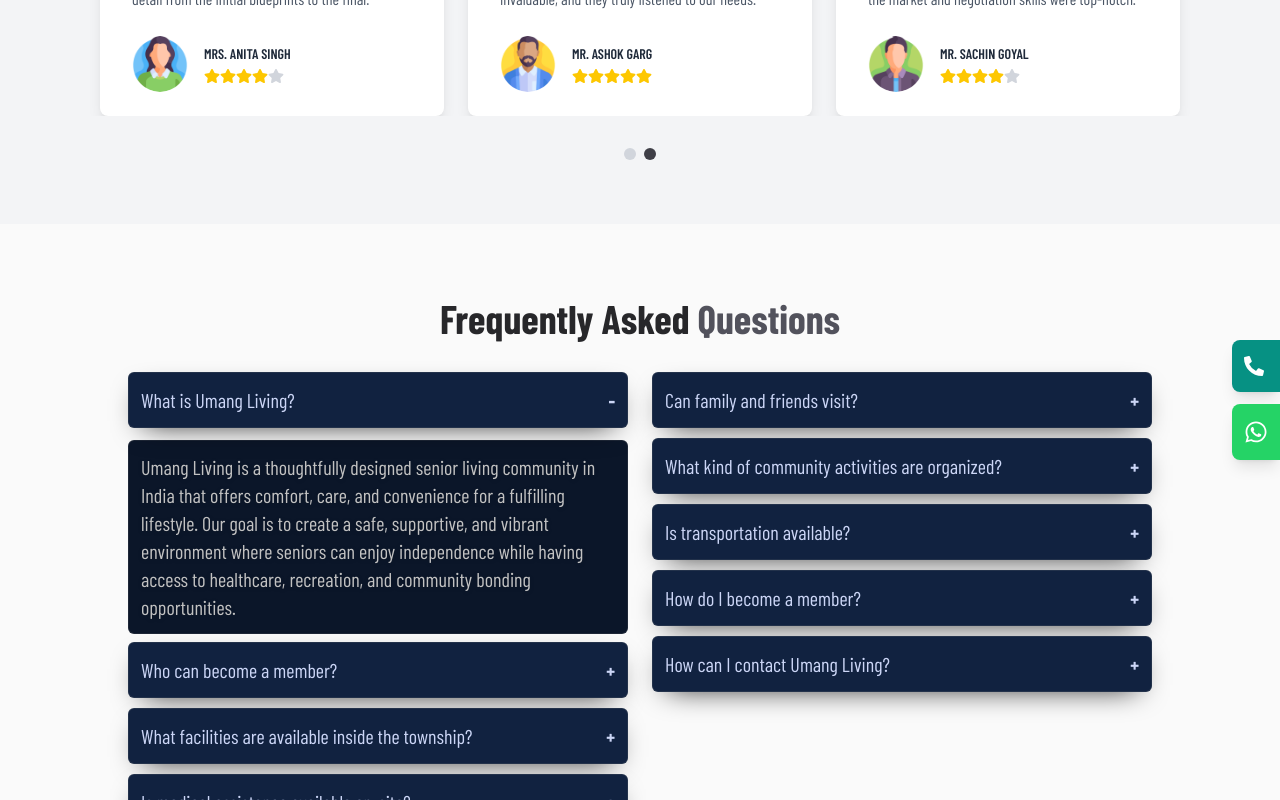
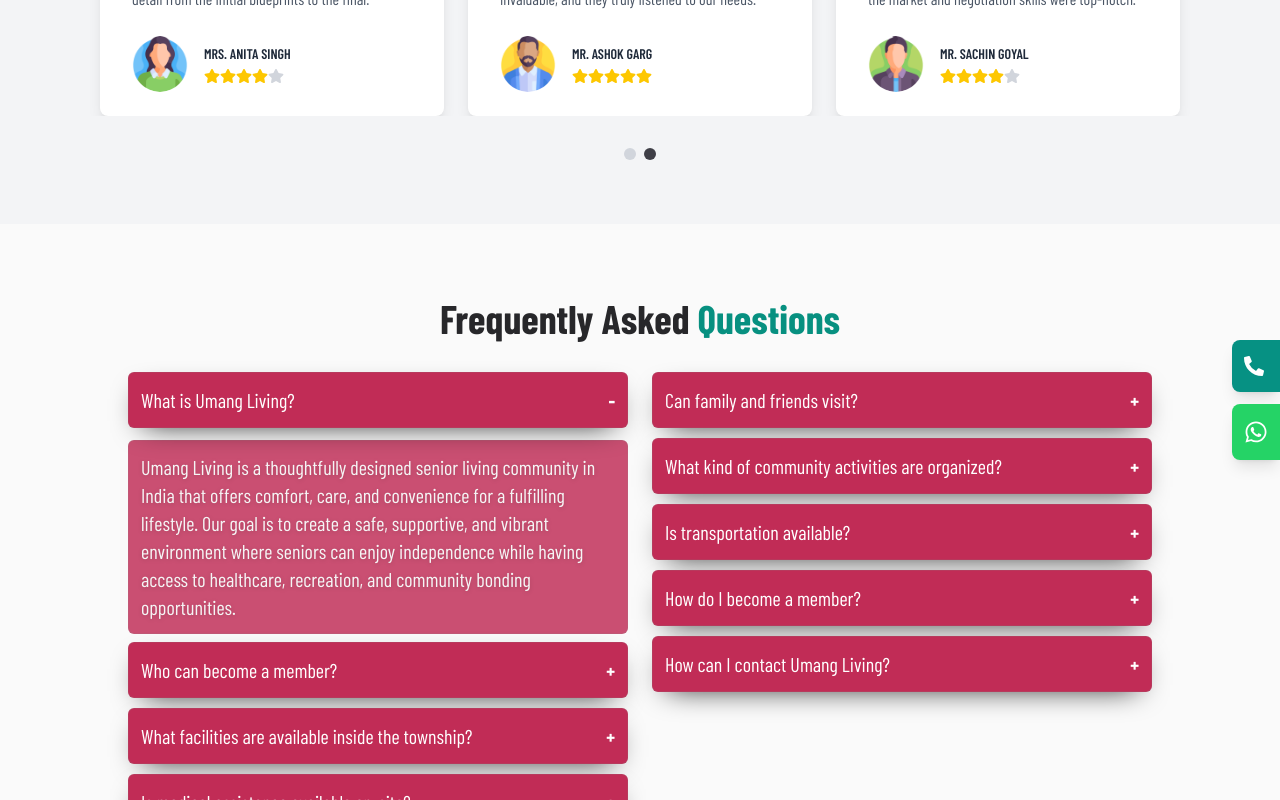
Before and after one commit to social-hue/umang, a Next.js app: page / in a window 1280 px wide. Both pictures are taken after a click on the button "What is Umang Living?". Shown: the part 1615-2415 px from the top of the page. Built offline with nearby package versions, Linux system fonts and the light colour scheme; a web font is replaced by a local one.

Commit message:
version-9.0.0

```diff
--- a/app/components/Footer.jsx
+++ b/app/components/Footer.jsx
@@ -145,7 +145,7 @@
         {/* Bottom Bar */}
         <div className="text-[#999] flex justify-between main_width py-4 text-center border-t border-dashed border-[#333] md:text-[17px]">
           <p>
-            <span className="text-[#f04f67] font-bold">UMANG LIVING</span>{" "}
+            <span className="text-[#f04f67] font-bold">UMANG LIVING SCL PVT Ltd.</span>{" "}
             COPYRIGHT. ALL RIGHTS RESERVED.
           </p>
           <p className="mt-1 lg:flex items-center gap-2 text-[18px] hidden">
--- a/app/components/Home/Banner/Banner.jsx
+++ b/app/components/Home/Banner/Banner.jsx
@@ -14,26 +14,26 @@
     subheadline: "Because every age deserves new beginnings",
     description: "A Unique Senior Independent Living Community for the 55+ Generation"
   },
-  {
-    id: 2,
-    image: "/something8.png",
-    headline: "Where Comfort Meets Community",
-    subheadline: "Thoughtfully designed spaces for joyful living",
-    description: "Experience luxury senior living with modern amenities and warm companionship"
-  },
-  {
-    id: 3,
-    image: "/banner.png",
-    headline: "Wellness & Wellness",
-    subheadline: "Your health is our priority",
-    description: "Round-the-clock healthcare services and wellness programs designed for seniors"
-  },
+  // {
+  //   id: 2,
+  //   image: "/something8.png",
+  //   headline: "Where Comfort Meets Community",
+  //   subheadline: "Thoughtfully designed spaces for joyful living",
+  //   description: "Experience luxury senior living with modern amenities and warm companionship"
+  // },
+  // {
+  //   id: 3,
+  //   image: "/banner.png",
+  //   headline: "Wellness & Wellness",
+  //   subheadline: "Your health is our priority",
+  //   description: "Round-the-clock healthcare services and wellness programs designed for seniors"
+  // },
   {
     id: 4,
     image: "/something7.jpg",
-    headline: "Culinary Delights",
-    subheadline: "Nutritious meals that taste like home",
-    description: "Wholesome, flavorful meals tailored to senior health and taste preferences"
+    headline: "Wellness & Healthcare",
+    subheadline: "Your health is our priority",
+    description: "Round-the-clock healthcare services and wellness programs designed for seniors"
   },
   {
     id: 5,
--- a/app/components/faq/FAQSection.jsx
+++ b/app/components/faq/FAQSection.jsx
@@ -69,20 +69,12 @@
 ];
 
 export default function FAQSection() {
-  const [openFAQs, setOpenFAQs] = useState(new Set());
+  const [openIndex, setOpenIndex] = useState(null); // ✅ only one open
   const [showAllMobile, setShowAllMobile] = useState(false);
   const faqSectionRef = useRef(null);
 
   const toggleFAQ = (index) => {
-    setOpenFAQs((prev) => {
-      const newSet = new Set(prev);
-      if (newSet.has(index)) {
-        newSet.delete(index);
-      } else {
-        newSet.add(index);
-      }
-      return newSet;
-    });
+    setOpenIndex((prev) => (prev === index ? null : index));
   };
 
   const leftColumnFAQs = faqs.slice(0, 5);
@@ -90,33 +82,32 @@
 
   const handleToggleMobile = () => {
     if (showAllMobile) {
-      // scroll back to top of FAQs when collapsing
       faqSectionRef.current?.scrollIntoView({ behavior: "smooth" });
     }
     setShowAllMobile((prev) => !prev);
   };
 
   return (
-    <div className="bg-[#f8f8f8a7] py-8 md:py-14 lg:py-16 xl:py-16" ref={faqSectionRef}>
+    <div
+      className="bg-[#f8f8f8a7] py-8 md:py-14 lg:py-16 xl:py-16"
+      ref={faqSectionRef}
+    >
       <section className="w-[80%] mx-auto">
-        {/* Headings */}
+        {/* Heading */}
         <h2 className="text-zinc-800 font-bold text-[32px] text-center lg:text-[40px] 2xl:text-[42px] mb-6 whitespace-nowrap">
-          Frequently Asked <span className="text-zinc-600">Questions</span>
+          Frequently Asked <span className="text-[#079080]">Questions</span>
         </h2>
-        {/* <h3 className="text-zinc-800 font-sans font-semibold sm:text-[40px] md:text-[48px] lg:text-[50px] xl:text-[50px] leading-[1.1] tracking-[-0.045em] ml-[6%] md:ml-[6%] lg:ml-[6%] xl:ml-[6%] mb-8 md:mb-12 lg:mb-12 xl:mb-12 drop-shadow-md max-md:text-[32px]">
-          Some of the most common questions asked about Umang's Living
-        </h3> */}
 
         {/* FAQ Grid */}
         <div className="flex gap-1 md:gap-6 lg:gap-6 xl:gap-6 max-md:flex-col">
-          {/* Desktop/Laptop View */}
+          {/* Desktop/Laptop */}
           <div className="hidden md:flex flex-col flex-1">
             {leftColumnFAQs.map((faq, index) => (
               <FAQItem
                 key={index}
                 faq={faq}
                 index={index}
-                openFAQs={openFAQs}
+                openIndex={openIndex}
                 toggleFAQ={toggleFAQ}
               />
             ))}
@@ -129,21 +120,21 @@
                   key={actualIndex}
                   faq={faq}
                   index={actualIndex}
-                  openFAQs={openFAQs}
+                  openIndex={openIndex}
                   toggleFAQ={toggleFAQ}
                 />
               );
             })}
           </div>
 
-          {/* Mobile View */}
+          {/* Mobile */}
           <div className="flex flex-col md:hidden">
             {(showAllMobile ? faqs : faqs.slice(0, 5)).map((faq, index) => (
               <FAQItem
                 key={index}
                 faq={faq}
                 index={index}
-                openFAQs={openFAQs}
+                openIndex={openIndex}
                 toggleFAQ={toggleFAQ}
               />
             ))}
@@ -160,28 +151,25 @@
   );
 }
 
-/* Reusable FAQ Item Component */
-function FAQItem({ faq, index, openFAQs, toggleFAQ }) {
+/* FAQ Item Component */
+function FAQItem({ faq, index, openIndex, toggleFAQ }) {
+  const isOpen = openIndex === index;
   return (
     <div className="mb-2">
       <button
-        className={`w-full text-left p-3 text-[17px] md:text-[18px] lg:text-[20px]  text-[#ccd6f6] bg-[#112240] border border-[hsla(0,0%,51.4%,0.16)] rounded-md shadow-[0_10px_30px_-15px_rgba(0,0,0,1)] transition hover:shadow-[0_10px_60px_-15px_rgba(0,0,0,1)] relative after:content-['+'] after:font-bold after:absolute after:right-3 ${
-          openFAQs.has(index)
-            ? "after:content-['-']"
-            : "after:content-['+']"
+        className={`w-full text-left p-3 text-[17px] md:text-[18px] lg:text-[20px] text-[#ffffff] bg-[#c12c56] border border-[hsla(0,0%,51.4%,0.16)] rounded-md shadow-[0_10px_30px_-15px_rgba(0,0,0,1)] transition hover:shadow-[0_10px_60px_-15px_rgba(0,0,0,1)] relative after:font-bold after:absolute after:right-3 ${
+          isOpen ? "after:content-['-']" : "after:content-['+']"
         }`}
         onClick={() => toggleFAQ(index)}
       >
         {faq.question}
       </button>
       <div
-        className={`overflow-hidden transition-all duration-300 bg-[#0b1629] border border-[hsla(0,0%,51.4%,0.16)] rounded-md ${
-          openFAQs.has(index)
-            ? "max-h-[1000px] visible mt-3 p-3"
-            : "max-h-0 invisible"
+        className={`overflow-hidden transition-all duration-300 bg-[#c12c56d3] border border-[hsla(0,0%,51.4%,0.16)] rounded-md ${
+          isOpen ? "max-h-[1000px] visible mt-3 p-3" : "max-h-0 invisible"
         }`}
       >
-        <p className="text-[#c2c2c2] text-[17px] md:text-[18px] lg:text-[20px] leading-[1.4] font-light drop-shadow-sm whitespace-pre-line">
+        <p className="text-[#f5f5f5] text-[17px] md:text-[18px] lg:text-[20px] leading-[1.4] font-light drop-shadow-sm whitespace-pre-line">
           {faq.answer}
         </p>
       </div>
--- a/package.json
+++ b/package.json
@@ -28,6 +28,8 @@
   "devDependencies": {
     "@eslint/eslintrc": "^3",
     "@tailwindcss/postcss": "^4.1.12",
+    "@types/node": "24.5.2",
+    "@types/react": "19.1.13",
     "autoprefixer": "^10.4.21",
     "eslint": "^9",
     "eslint-config-next": "15.3.4",
```
Also changed, not shown: app/components/Header.jsx (+31 -26 lines), jsconfig.json (+26 -2 lines), 1 other file (tests, documents, lock files or other folders).
